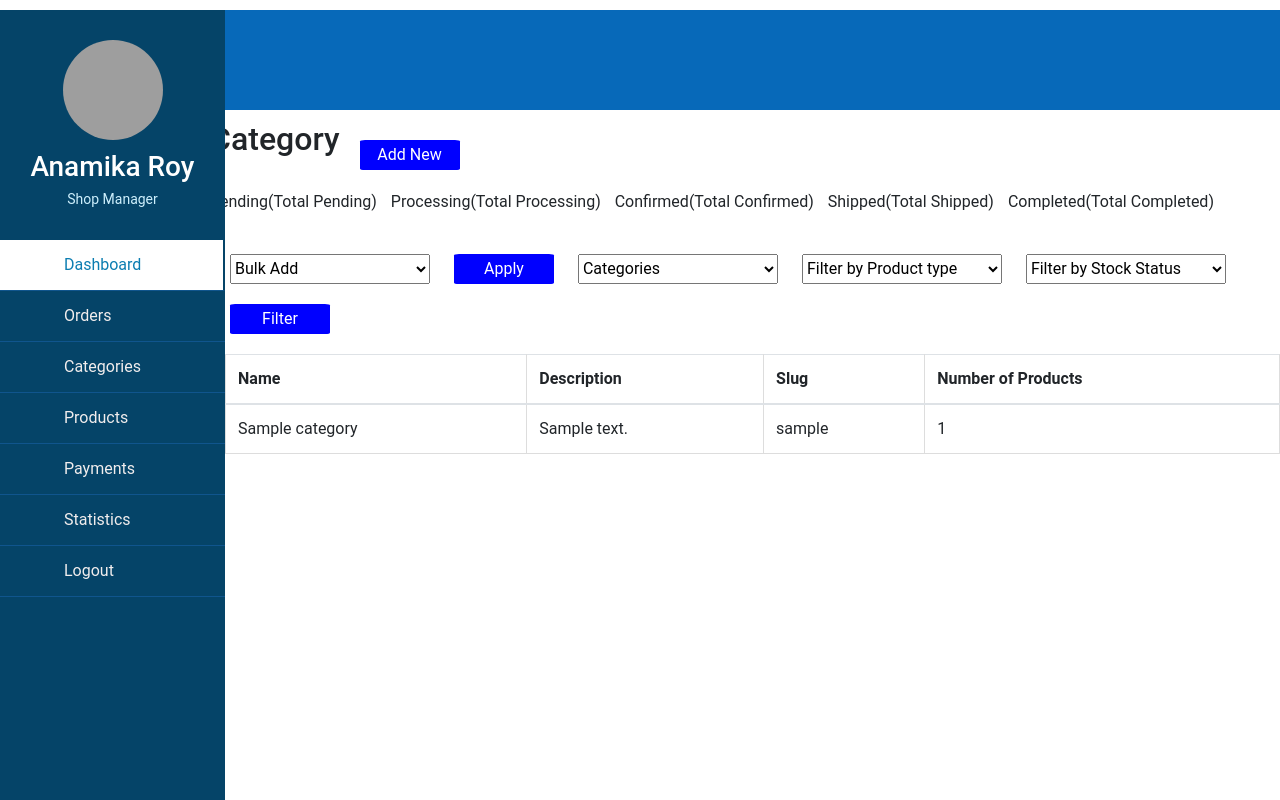
After one commit to Edkofifi/grocery, a Django app: page /product/categories in a window 1280 px wide. The commit adds this page. Run offline with Django 4.2, Linux system fonts and the light colour scheme; tables that the repository leaves empty hold one stand-in row (values such as "Sample post"); parts of the project's set-up code (start-up, migrations or seed data) failed here and were passed over; grey boxes are pictures that could not be loaded.

Commit message:
category, orders

```diff
--- a/shoe_garden/adminDashboard/urls.py
+++ b/shoe_garden/adminDashboard/urls.py
@@ -8,7 +8,7 @@ urlpatterns = [
     path('dashboard', views.dashboard, name='dashboard'),
     path('dashboard/statistics', views.statistics, name='statistics'),
     path('dashboard/reports', views.reports, name='reports'),
-    path('invoice', views.invoice, name='invoice'),
+    # path('invoice', views.invoice, name='invoice'),
     path('profile', views.profile, name='profile'),
 
 
@@ -21,14 +21,16 @@ urlpatterns = [
     path('coupon/list', views.coupon_list, name='coupon_list'),
     path('coupon/add', views.create_coupon, name='create_coupon'),
 
-    path('category/main', views.category_main, name='category_main'),
+    path('product/categories', views.categories, name='categories'),
     path('category/sub', views.category_sub, name='category_sub'),
 
-    path('product/add', views.product_add, name='product_add'),
-    path('product/list', views.product_list, name='product_list'),
+    path('product/add', views.product_add, name='product_add'), # get and post req. to add product
+    path('<int:id>/', views.product_list, name='update_product'), # get and post req. to update
+    path('product/list', views.product_list, name='product_list'),   # get request to retrieve and display all products
+    path('delete/<int:id>/', views.delete_product, name='delete_product'),
 
-
-    path('product/order', views.orders, name='orders'),
+    path('<int:id>/', views.update_order, name='update_order'),
+    path('order/', views.orders, name='orders'),
 
 
 
--- a/shoe_garden/adminDashboard/views.py
+++ b/shoe_garden/adminDashboard/views.py
@@ -1,9 +1,10 @@
-from django.shortcuts import render,redirect
+from django.shortcuts import get_object_or_404, render,redirect
 from django.contrib.auth import authenticate, login, logout
 from django.contrib import messages
-from adminDashboard.form import ProductForm
+from adminDashboard import models
+from adminDashboard.form import ProductForm, UpdateItem
 
-from new_shop.models import Item
+from new_shop.models import Category, Item, Order
 
 def admin_login(request):
     if request.method == 'POST':
@@ -53,14 +54,14 @@ def create_user(request):
     return render(request, 'dashboard/back-end/create-user.html')
 
 
-def category_main(request):
-    return render(request, 'dashboard/back-end/main-category.html')
+# def category_main(request):
+#     return render(request, 'dashboard/back-end/main-category.html')
 
 def category_sub(request):
     return render(request, 'dashboard/back-end/sub-category.html')
 
 
-def product_list(request):
+def product_list(request, id=None):
     products = Item.objects.all()
 
     context={'products': products }
@@ -73,7 +74,7 @@ def product_add(request, id=0):
         if id == 0:
             form = ProductForm()
         else:
-            product = Item.objects.get(pk =id)
+            product = Item.objects.get(pk=id)
             form = ProductForm(instance = product)
         return render(request, 'admin_dashboard/add_product.html', {'form':form})
     else:
@@ -81,17 +82,39 @@ def product_add(request, id=0):
             form = ProductForm(request.POST, request.FILES)
         else:
             product = Item.objects.get(pk=id)
-            form = ProductForm(request.POST, product, request.FILES)
+            form = ProductForm(request.POST, request.FILES, instance =product)
         if form.is_valid():
             form.save()
         return redirect('product_list')
 
+def delete_product(request, id):
+    product = Item.objects.get(pk =id)
+    product.delete()
+    return redirect('product_list')
+
 
 def orders(request):
-    return render(request, 'admin_dashboard/orderlist.html')
+    orders = Order.objects.all()
+    context = {'orders': orders}
+    return render(request, 'admin_dashboard/orderlist.html', context)
 
-def invoice(request):
-    return render(request, 'dashboard/back-end/invoice.html')
+def update_order(request, id):
+    order = get_object_or_404(Order, pk = id)
+    if request.method == 'POST':
+        form = UpdateItem(request.POST, instance = order)
+        if form.is_valid():
+            form.save()
+            return redirect('orders')
+    # else:
+    #     form =
+
+def categories(request):
+    categories = Category.objects.all()
+
+  #  products = Item.objects.filter('categories')
+    print(categories)
+    context = {'categories': categories}
+    return render(request, 'admin_dashboard/category.html', context)
 
 
 def statistics(request):
--- a/shoe_garden/new_shop/models.py
+++ b/shoe_garden/new_shop/models.py
@@ -46,15 +46,19 @@ class Category(models.Model):
     def __str__(self):
         return self.title
 
+    # def save(self, **kwargs):
+    #     slug = '%s' % (self.title)
+    #     unique_slugify(self, slug)
+    #     super(Category, self).save()
+
 class Filter_price(models.Model):
     price_range_choice =[
-        ('0 TO 249', '0 TO 250'),
-        ('250 TO 349','250 TO 349'),
-        ('350 TO 499','350 TO 449'),
-        ('550 TO 599','450 TO 549'),
-        ('550 TO 999','550 TO 999'),
-        ('1000 TO 3999','1000 TO 3999'),
-        ('4000 TO 6000','4000 TO 6000'),
+        ('0 TO 10', '0 TO 10'),
+        ('11 TO 20', '11 TO 20'),
+        ('21 TO 50', '21 TO 50'),
+        ('51 TO 100', '51 TO 100'),
+        ('101 TO Above', '101 TO Above'),
+
     ]
     price_range = models.CharField(choices =price_range_choice, max_length= 25)
 
@@ -87,22 +91,22 @@ class Item(models.Model):
     ]
     stock_status = [
         ('In Stock', 'In Stock'),
-        ('Not Available', 'Not Available'),
-        ('Ready to Ship', 'Ready to Ship'),
-        ('Sold Out', 'Sold Out'),
-        ('Temporarily Out-of-Stock', 'Temporarily Out-of-Stock')
+        ('Out of Stock', 'Out of Stock'),
+
     ]
+
     name = models.CharField(max_length=100, verbose_name='Item Name')
-    image = models.ImageField(upload_to = 'site_images/item_img',verbose_name='Item Image')
-    category = models.ForeignKey(Category, on_delete=models.CASCADE, null=True, blank=True)
+    image = models.ImageField(upload_to = 'site_images',verbose_name='Item Image')
+    category = models.ForeignKey(Category, on_delete=models.CASCADE, null=True, blank=True, related_name='item_category')
     description = models.TextField(verbose_name='Item Description')
     display_in = models.CharField(choices=item_dispay_choices, max_length=50, null= True, verbose_name='Diplayed In')
     item_status = models.CharField(choices=stock_status, max_length=50, null= True, verbose_name='Item Status')
     has_discount = models.BooleanField(default = False, verbose_name='Has Discount')
     discount = models.IntegerField(blank=True, null=True, verbose_name='Discount')
-    price = models.FloatField(verbose_name='Price')
+    price = models.DecimalField(verbose_name='Price', decimal_places=2, max_digits=5)
     price_filter_range = models.ForeignKey(Filter_price, on_delete = models.SET_NULL, null= True)
     discount_price = models.FloatField(blank=True, null=True, verbose_name='Discount Price')
+    quantity_available = models.IntegerField(verbose_name='Quantity in Stock')
 
 
     # brand = models.CharField(max_length=50, verbose_name='Item Brand')
@@ -138,9 +142,9 @@ class ItemSecondaryImage(models.Model):
 
 class Order(models.Model):
     order_status=[
-        ('Pending','Pending'),
+        ('Created','Created'),
         ('Processing','Processing'),
-        ('Confirmed','Confirmed'),
+        ('Cancelled','Cancelled'),
         ('Shipped','Shipped'),
         ('Completed','Completed'),
     ]
@@ -155,7 +159,7 @@ class Order(models.Model):
     GPS = models.CharField(max_length = 100, null = True,)
     phone = models.CharField(max_length = 100,null = True,)
     email = models.EmailField(max_length = 100,null = True,)
-    amount = models.IntegerField(default=0)
+    amount = models.DecimalField(default=0, decimal_places=2, max_digits=6)
     order_note = models.CharField(max_length = 100, null = True,blank=True)
     ref = models.CharField(max_length =200, null = True,blank=True)
     verified = models.BooleanField(default = False)
--- /dev/null
+++ b/shoe_garden/templates/admin_dashboard/category.html
@@ -0,0 +1,82 @@
+
+{% extends 'base/basefile.html' %}
+{% load static %}
+{% block content %}
+
+
+<!DOCTYPE html>
+<html>
+    <head>
+       <title>Category</title>
+       <meta charset="utf-8">
+       <link rel="stylesheet" href="{% static 'assets/css/style_products_add_product.css' %}">
+
+       <link rel="stylesheet" href="https://cdn.jsdelivr.net/npm/bootstrap@4.3.1/dist/css/bootstrap.min.css"
+       integrity="sha384-ggOyR0iXCbMQv3Xipma34MD+dH/1fQ784/j6cY/iJTQUOhcWr7x9JvoRxT2MZw1T" crossorigin="anonymous">
+    </head>
+    <body class="body">
+       <div class="containerCover">
+           <div class="row">
+               <h2>Category</h2>
+               <button class="button1">Add New</button>
+           </div>
+           <div class="row">
+               <div><span>Pending(Total Pending)</span> <span class="space">Processing(Total Processing)</span> <span class="space">Confirmed(Total Confirmed)</span> <span class="space">Shipped(Total Shipped)</span> <span class="space">Completed(Total Completed)</span></div>
+           </div>
+           <div class="row">
+               <div>
+                   <select class="select">
+                       <option >Bulk Add</option>
+                       <option >Delete</option>>
+                   </select>
+                   <button class="button1">Apply</button>
+                   <select class="select">
+                       <option>Categories</option>
+                   </select>
+                   <select class="select">
+                       <option>Filter by Product type</option>
+                   </select>
+                   <select class="select">
+                       <option>Filter by Stock Status</option>
+                   </select>
+                   <button class="button1">Filter</button>
+               </div>
+           </div>
+           <div class="subcontainer">
+               <table class="table">
+                   <thead>
+                   <tr>
+                     {% comment %} <th scope="col">Category ID</th> {% endcomment %}
+                     <th scope="col">Name</th>
+                     <th scope="col">Description</th>
+                     <th scope="col">Slug</th>
+                     <th scope="col">Number of Products</th>
+
+                   </tr>
+                   </thead>
+                   <tbody>
+                       {% for category in categories%}
+                       <tr>
+                        {% comment %} <th scope="row"><input type="checkbox">#</th> {% endcomment %}
+                        <td>{{category.title}}</td>
+                        <td>{{category.description}}</td>
+                        <td>{{category.slug}}</td>
+                        <td>{{category.item_category.count}}</td>
+                       </tr>
+                       {% endfor %}
+
+                   </tbody>
+               </table>
+           </div>
+
+       </div>
+
+
+       <!--Script-->
+       <script src="https://code.jquery.com/jquery-3.3.1.slim.min.js" integrity="sha384-q8i/X+965DzO0rT7abK41JStQIAqVgRVzpbzo5smXKp4YfRvH+8abtTE1Pi6jizo" crossorigin="anonymous"></script>
+       <script src="https://cdn.jsdelivr.net/npm/popper.js@1.14.7/dist/umd/popper.min.js" integrity="sha384-UO2eT0CpHqdSJQ6hJty5KVphtPhzWj9WO1clHTMGa3JDZwrnQq4sF86dIHNDz0W1" crossorigin="anonymous"></script>
+       <script src="https://cdn.jsdelivr.net/npm/bootstrap@4.3.1/dist/js/bootstrap.min.js" integrity="sha384-JjSmVgyd0p3pXB1rRibZUAYoIIy6OrQ6VrjIEaFf/nJGzIxFDsf4x0xIM+B07jRM" crossorigin="anonymous"></script>
+    </body>
+</html>
+
+{% endblock content %}
--- a/shoe_garden/templates/base/basefile.html
+++ b/shoe_garden/templates/base/basefile.html
@@ -36,7 +36,7 @@
                             </a>
                         </li>
                         <li>
-                            <a href="#">
+                            <a href="{% url 'categories' %}">
                                 <span class="icon"><i class="fas fa-user-friends"></i></span>
                                 <span class="item">Categories</span>
                             </a>
```
Also changed, not shown: shoe_garden/adminDashboard/form.py (+6 -1 lines), shoe_garden/templates/admin_dashboard/orderlist.html (+19 -22 lines), shoe_garden/templates/admin_dashboard/products.html (+11 -1 lines), shoe_garden/new_shop/migrations/0075_item_quantity_available_and_more.py (added), shoe_garden/new_shop/migrations/0076_alter_item_image_alter_item_item_status.py (added), shoe_garden/new_shop/migrations/0077_alter_order_amount_alter_order_status.py (added), shoe_garden/new_shop/migrations/0078_alter_item_category.py (added).
